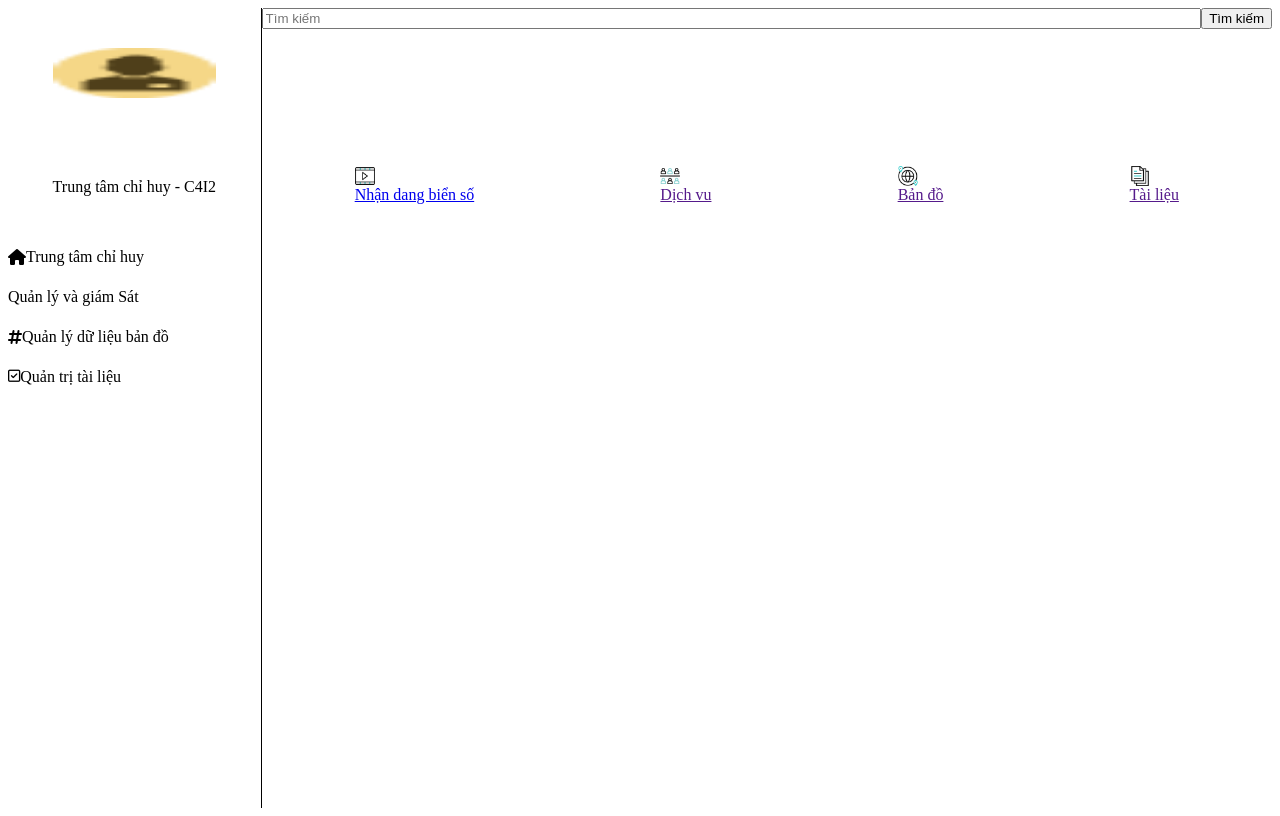
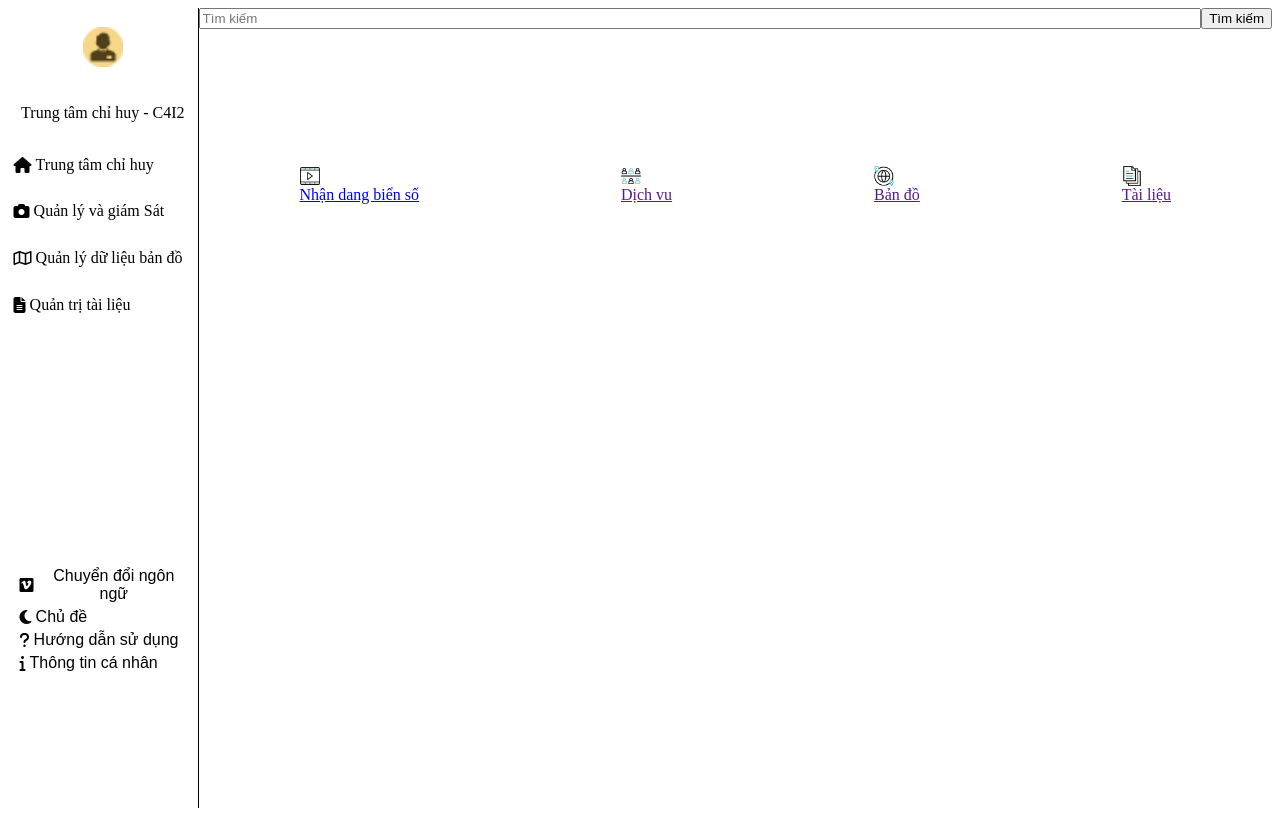
Before and after one commit to HungNguyen12184/web, a plain HTML site: page index.html in a window 1280 px wide. Drawn offline with Linux system fonts and the light colour scheme.

Commit message:
20/06
tiep tuc leftmenu

```diff
--- a/index.html
+++ b/index.html
@@ -15,7 +15,7 @@
       <div class="flex-sidebar">
          <div class="top">
             <div class="logo">
-               <img src="logo.png" alt="" style="height: 50px;">
+               <img src="logo.png" alt="" style="height: 40px; width: 40px;">
                <span>Trung tâm chỉ huy - C4I2</span>
             </div>
          </div>
@@ -24,31 +24,58 @@
                <div class="main_item">
                   <div class="item">
                      <a href="" class="feature_item">
-                        <i class=" fal fa-solid fa-house"></i>
+                        <i class="fal fa-solid fa-house"></i>
                         <span class="feature_label">Trung tâm chỉ huy</span>
                      </a>
                   </div>
                   <div class="item">
                      <a href="" class="feature_item">
-                        <i class="fal fa-regular fa-camera-cctv"></i>
+                        <i class="fal fa-solid fa-camera"></i>
                         <span class="feature_label">Quản lý và giám Sát</span>
                      </a>
                   </div>
                   <div class="item">
                      <a href="" class="feature_item">
-                        <i class="fal fa-solid fa-hashtag"></i>
+                        <i class="fal fa-regular fa-map"></i>
                         <span class="feature_label">Quản lý dữ liệu bản đồ</span>
                      </a>
                   </div>
                   <div class="item">
                      <a href="" class="feature_item">
-                        <i class="fal fa-regular fa-square-check fa-sm"></i>
+                        <i class=" fal fa-solid fa-file-lines"></i>
                         <span class="feature_label">Quản trị tài liệu</span>
                      </a>
                   </div>
                </div>
             </div>
-            <div class="selec_bottom"></div>
+            <div class="selec_bottom">
+               <div class="main_item" id="bottom_item">
+                  <button class="item" id="btn_item">
+                     <div class="feature_item">
+                        <i class="fal fa-brands fa-vimeo"></i>
+                        <span class="feature_label">Chuyển đổi ngôn ngữ</span>
+                     </div>
+                  </button>
+                  <button class="item" id="btn_item">
+                     <div class="feature_item">
+                        <i class="fal fa-solid fa-moon"></i>
+                        <span class="feature_label">Chủ đề</span>
+                  </button>
+                  <button class="item" id="btn_item">
+                     <div class="feature_item">
+                        <i class="fal fa-solid fa-question"></i>
+                        <span class="feature_label">Hướng dẫn sử dụng</span>
+                     </div>
+                  </button>
+                  <button class="item" id="btn_item">
+                     <div class="feature_item">
+                        <i class="fal fa-solid fa-info"></i>
+                        <span class="feature_label">Thông tin cá nhân</span>
+                     </div>
+                  </button>
+               </div>
+
+            </div>
             <div class="selec_end"></div>
          </div>
       </div>
--- a/style.css
+++ b/style.css
@@ -17,7 +17,7 @@ body:focus {
 .flex-sidebar {
     display: flex;
     flex-direction: column;
-    width: 20%;
+    width: 15%;
     border-right: 1px solid;
 
 }
@@ -25,7 +25,7 @@ body:focus {
 
 .top {
     display: flex;
-    flex: 2 1 0%;
+    flex: 1 1 0%;
 }
 
 .logo {
@@ -34,6 +34,7 @@ body:focus {
     justify-content: space-around;
     padding: 0;
     text-align: center;
+    align-items: center;
     margin: auto;
     height: 100%;
 }
@@ -57,10 +58,32 @@ body:focus {
     flex-direction: column;
     height: 70%;
     justify-content: space-around;
+    align-items: stretch;
 }
+
+#bottom_item {
+    height: 100%;
+    display: flex;
+    justify-content: flex-end;
+    align-items: stretch;
+}
+
 
 .item {
     display: flex;
+
+}
+
+#btn_item {
+    background-color: transparent;
+    color: black;
+    border: none;
+    border-radius: 4px;
+
+}
+
+#btn_item:hover {
+    background-color: dimgray;
 }
 
 .feature_item {
@@ -71,18 +94,50 @@ body:focus {
     text-align: inherit;
     color: black;
     position: relative;
+    margin: 0.1rem;
 
 }
 
 .fal {
-    font-family: 'Font Awesome 5 Pro';
+    font-size: 1.0rem;
+    margin: 0 4px;
 }
 
+.feature_label {
+    font-size: 1.0rem;
+}
 
 .selec_bottom {
     display: flex;
     flex: 2 1 0%;
+    flex-direction: column;
 }
+
+
+
+/* .bottom_item {
+    display: flex;
+    flex-direction: column;
+    justify-content: start;
+    flex: 4 1 0%;
+}
+
+.none {
+    display: flex;
+    flex: 1 1 0%;
+} */
+
+
+.item_0 {
+    display: flex;
+    height: 2.75rem;
+    margin: 0.1rem;
+    position: relative;
+    align-items: center;
+    flex-direction: row;
+
+}
+
 
 .selec_end {
     display: flex;
```
